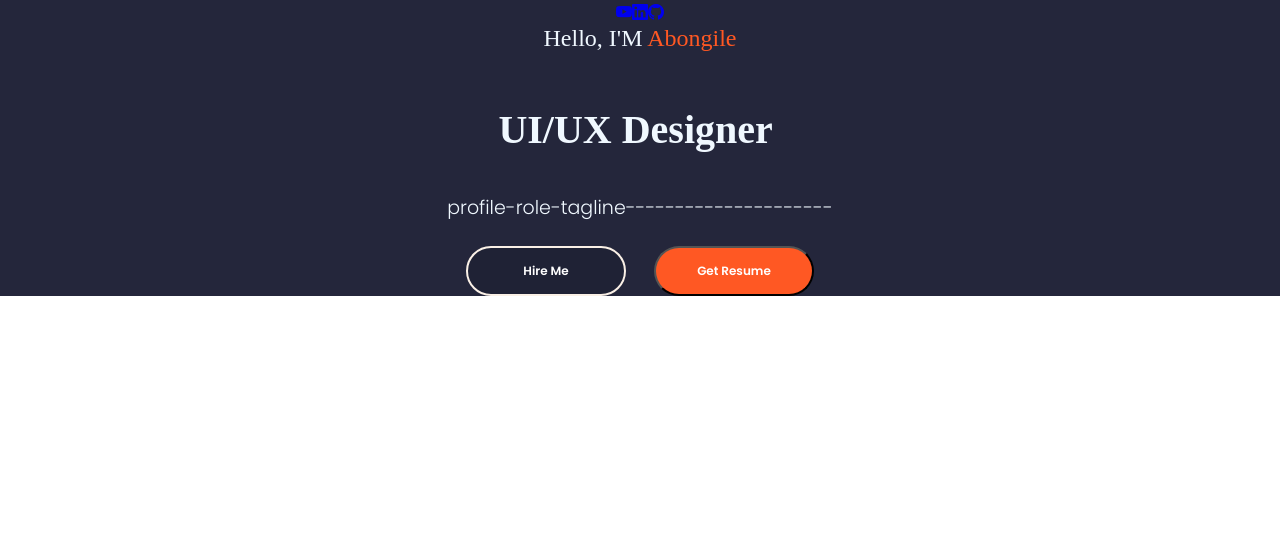
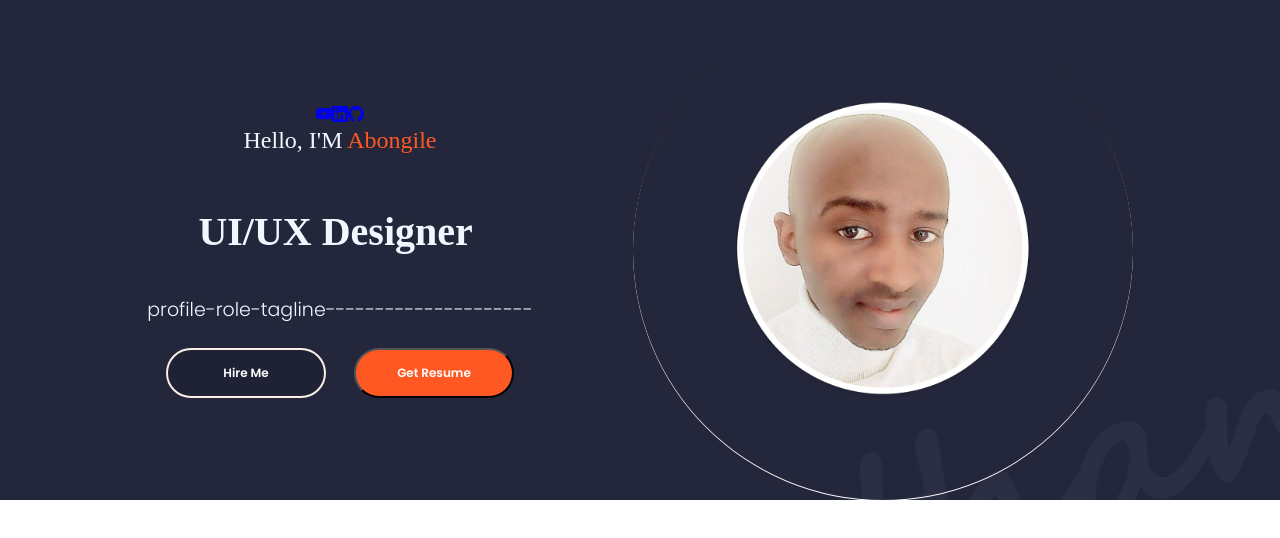
Before and after one commit to 214254151/https---github.com-214254151-Mp-Portfolio0, a React (Create React App) app: page / in a window 1280 px wide. Shown: the top 538 px of the page. Built offline with nearby package versions, Linux system fonts and the light colour scheme.

Commit message:
profile-picture-background

```diff
--- a/src/PortfolioContainer/Home/Profile.css
+++ b/src/PortfolioContainer/Home/Profile.css
@@ -52,3 +52,22 @@
     background-color: cornsilk;
     color: #111
 }
+
+.profile-picture{
+    display: flex;
+    align-items: center;
+    justify-content: center;
+    box-shadow: 0 1px 0px 0px var(--white);
+    border-radius: 50%;
+    height: 500px;
+    width: 500px;
+    margin: 0 0px 0 100px;
+}
+
+.profile-picture-background{
+    height: 500px;
+    width: 500px;
+    background-image: url(../../assets/Home/Profile.png);
+    background-size:cover;
+
+}
```
